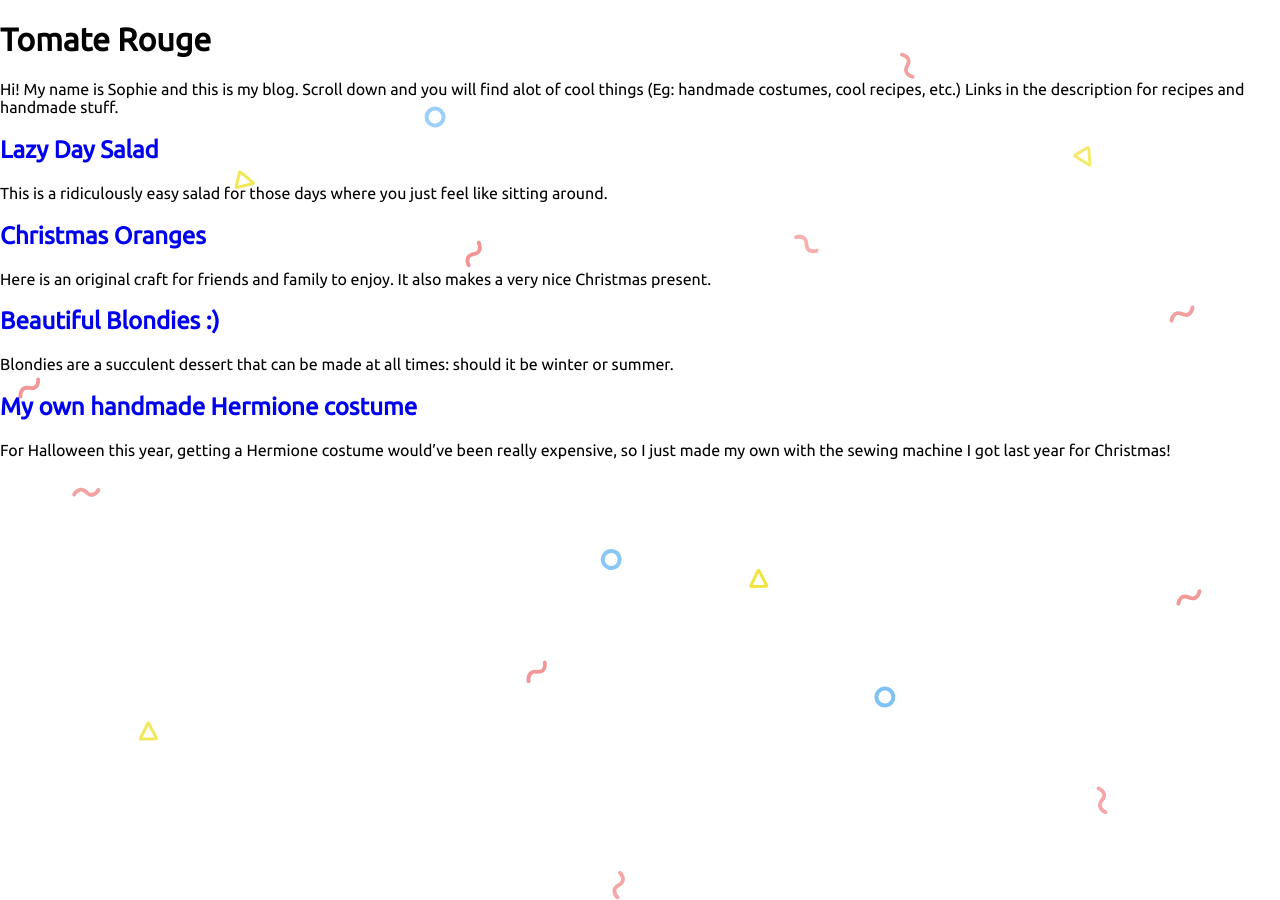
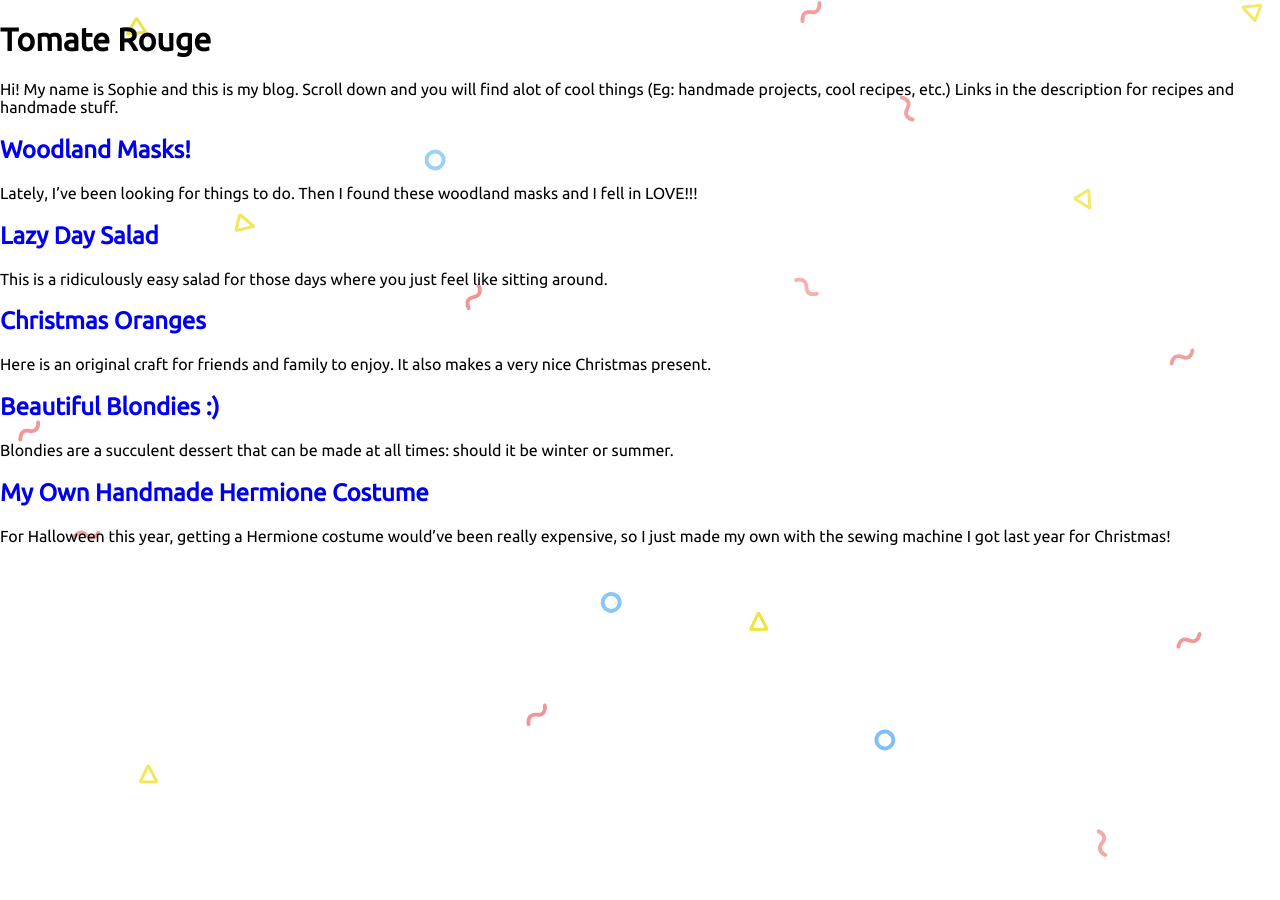
Before and after one commit to sophiedeko/sophiedeko.github.io, a Jekyll site: the page built from index.md, in a window 1280 px wide. Built offline with Jekyll 4.4.1, drawn with Linux system fonts in a browser that asks for light colours.

Commit message:
Something about the posts

```diff
--- a/_config.yml
+++ b/_config.yml
@@ -22,7 +22,7 @@ title: Tomate Rouge
 email:
 description: >- # this means to ignore newlines until "baseurl:"
   Hi! My name is Sophie and this is my blog. Scroll down and you will find alot of cool
-  things (Eg: handmade costumes, cool recipes, etc.) Links in the description for recipes
+  things (Eg: handmade projects, cool recipes, etc.) Links in the description for recipes
   and handmade stuff.
 baseurl: "" # the subpath of your site, e.g. /blog
 url: "https://sophiedeko.github.io" # the base hostname & protocol for your site, e.g. http://example.com
--- /dev/null
+++ b/_posts/2022-02-19-woodland-masks.md
@@ -0,0 +1,29 @@
+---
+layout: post
+title:  "Woodland Masks!"
+---
+
+Lately, I've been looking for things to do. Then I found these woodland masks and I fell
+in LOVE!!!
+
+Lately, I've been looking for things to do. When I found these woodland masks I fell in
+love immediately!!!
+
+What you will need for this simple but time-consuming craft:
+
+![You will need...](/assets/IMG_4634.JPG)
+
+-Felt in assorted colours
+-Rotary cutter & cutting mat or  sewing scissors & pen
+-Embroidery thread
+-scissors (to cut the patterns)
+
+ So first, print the patterns on [here](https://abeautifulmess.com/woodland-creatures-felt-masks/)
+
+ Then, cut it (them) out!
+
+ ![patterns](/assets/IMG_4640.JPG)
+
+ After you've cut out the patterns, they're supposed to look like this:
+
+ ![Bears!](/assets/IMG_4644.JPG)
```
Also changed, not shown: _posts/2021-11-27-family-presents.md (+1 -1 lines).
